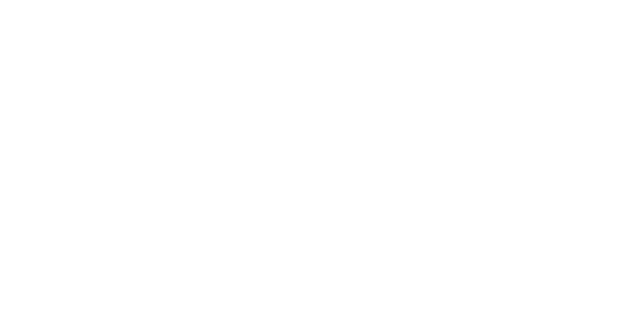
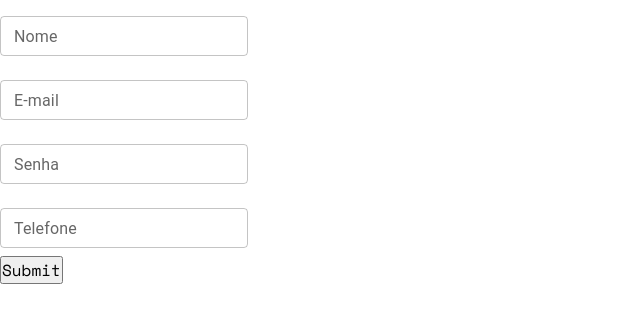
Before and after one commit to rodhardt/dihome-capstone-q2g2, a React (Create React App) app: page /registrar in a window 1280 px wide. Shown: the top 322 px of the page, without its empty margins (0-640 px from the left). Built offline with nearby package versions, Linux system fonts and the light colour scheme.

Commit message:
feat: login and register logic were implemented

```diff
--- a/package.json
+++ b/package.json
@@ -3,7 +3,12 @@
   "version": "0.1.0",
   "private": true,
   "dependencies": {
+    "@emotion/react": "^11.5.0",
+    "@emotion/styled": "^11.3.0",
     "@hookform/resolvers": "^2.8.3",
+    "@material-ui/core": "^5.0.0-beta.5",
+    "@material-ui/icons": "^4.11.2",
+    "@material-ui/styled-engine-sc": "^5.0.0-beta.5",
     "@testing-library/jest-dom": "^5.11.4",
     "@testing-library/react": "^11.1.0",
     "@testing-library/user-event": "^12.1.10",
--- a/src/pages/LoginPage/index.tsx
+++ b/src/pages/LoginPage/index.tsx
@@ -1,7 +1,80 @@
 import { LoginPageStyled } from "./styles";
+import { yupResolver } from "@hookform/resolvers/yup";
+import * as yup from "yup";
+import { useForm } from "react-hook-form";
+import { TextField } from "@material-ui/core";
+import { useAuth } from "../../providers/Authentication";
 
-function LoginPage() {
-  return <LoginPageStyled>LoginPage</LoginPageStyled>;
+interface UserSignInData {
+  email: string;
+  password: string;
 }
 
+const LoginPage = () => {
+  const formSchema = yup.object().shape({
+    email: yup
+      .string()
+      .required("Informe seu nome")
+      .min(5, "Mínimo de 5 caracteres"),
+    password: yup
+      .string()
+      .required("Senha necessária")
+      .min(8, "Mínimo de 8 caracteres")
+      .matches(
+        /^(?=.*\d)(?=.*[a-z])(?=.*[$*&@#])[0-9a-zA-Z$*&@#]{8,}$/,
+        "Deve contert no mínimo um número, uma letra e um caractere especial."
+      ),
+  });
+
+  const {
+    register,
+    handleSubmit,
+    formState: { errors },
+  } = useForm({ resolver: yupResolver(formSchema) });
+
+  const { signIn } = useAuth();
+
+  const handleForm = (userSignInData: UserSignInData) => {
+    signIn(userSignInData);
+  };
+
+  return (
+    <>
+      <LoginPageStyled>
+        <div>
+          <form className="form_register" onSubmit={handleSubmit(handleForm)}>
+            <div>
+              <TextField
+                label="E-mail"
+                margin="normal"
+                variant="outlined"
+                size="small"
+                color="primary"
+                {...register("email")}
+                error={!!errors.email}
+                helperText={errors.email?.message}
+              />
+            </div>
+            <div>
+              <TextField
+                label="Senha"
+                margin="normal"
+                variant="outlined"
+                size="small"
+                color="primary"
+                {...register("password")}
+                error={!!errors.password}
+                helperText={errors.password?.message}
+              />
+            </div>
+            <div>
+              <button type="submit">Submit</button>
+            </div>
+          </form>
+        </div>
+      </LoginPageStyled>
+    </>
+  );
+};
+
 export default LoginPage;
--- /dev/null
+++ b/src/pages/RegisterPage/index.tsx
@@ -0,0 +1,110 @@
+import { RegisterPageStyled } from "./styles";
+import { yupResolver } from "@hookform/resolvers/yup";
+import * as yup from "yup";
+import { useForm } from "react-hook-form";
+import { TextField } from "@material-ui/core";
+import { useAuth } from "../../providers/Authentication";
+import { UserData } from "../../assets/Types/user";
+
+const RegisterPage = () => {
+  const formSchema = yup.object().shape({
+    name: yup.string().required("Informe seu e-mail.").email("E-mail inválido"),
+    email: yup
+      .string()
+      .required("Informe seu nome")
+      .min(5, "Mínimo de 5 caracteres"),
+    password: yup
+      .string()
+      .required("Senha necessária")
+      .min(8, "Mínimo de 8 caracteres")
+      .matches(
+        /^(?=.*\d)(?=.*[a-z])(?=.*[$*&@#])[0-9a-zA-Z$*&@#]{8,}$/,
+        "Deve contert no mínimo um número, uma letra e um caractere especial."
+      ),
+    phone: yup.string().required("Informe seu telefone"),
+  });
+
+  const {
+    register,
+    handleSubmit,
+    formState: { errors },
+  } = useForm({ resolver: yupResolver(formSchema) });
+
+  const { registerUser } = useAuth();
+
+  const handleForm = (userData: UserData) => {
+    const newUser = {
+      ...userData,
+      consultant: false,
+      advertised_properties: [],
+      saved_properties: [],
+      signed_plan: "none",
+    };
+    registerUser(newUser);
+  };
+
+  return (
+    <>
+      <RegisterPageStyled>
+        <div>
+          <form className="form_register" onSubmit={handleSubmit(handleForm)}>
+            <div>
+              <TextField
+                label="Nome"
+                margin="normal"
+                variant="outlined"
+                size="small"
+                color="primary"
+                {...register("name")}
+                error={!!errors.name}
+                helperText={errors.name?.message}
+              />
+            </div>
+            <div>
+              <TextField
+                label="E-mail"
+                margin="normal"
+                variant="outlined"
+                size="small"
+                color="primary"
+                {...register("email")}
+                error={!!errors.email}
+                helperText={errors.email?.message}
+              />
+            </div>
+            <div>
+              <TextField
+                label="Senha"
+                margin="normal"
+                variant="outlined"
+                size="small"
+                color="primary"
+                {...register("password")}
+                error={!!errors.password}
+                helperText={errors.password?.message}
+              />
+            </div>
+            <div>
+              <TextField
+                label="Telefone"
+                margin="normal"
+                variant="outlined"
+                size="small"
+                color="primary"
+                {...register("phone")}
+                error={!!errors.phone}
+                helperText={errors.phone?.message}
+              />
+            </div>
+
+            <div>
+              <button type="submit">Submit</button>
+            </div>
+          </form>
+        </div>
+      </RegisterPageStyled>
+    </>
+  );
+};
+
+export default RegisterPage;
--- /dev/null
+++ b/src/pages/RegisterPage/styles.ts
@@ -0,0 +1,3 @@
+import styled from "styled-components";
+
+export const RegisterPageStyled = styled.main``;
--- a/src/providers/Authentication/index.tsx
+++ b/src/providers/Authentication/index.tsx
@@ -43,9 +43,9 @@ export const AuthProvider = ({ children }: AuthProviderProps) => {
     }
   };
 
-  const signIn = (UserSignInData: UserSignInData) => {
+  const signIn = (userSignInData: UserSignInData) => {
     api
-      .post("/signin", UserSignInData)
+      .post("/signin", userSignInData)
       .then((response) => {
         localStorage.setItem("@dihome:token", response.data.accessToken);
         setAuthToken(response.data.accessToken);
--- a/src/routes/index.tsx
+++ b/src/routes/index.tsx
@@ -6,6 +6,7 @@ import LoginPage from "../pages/LoginPage";
 import PayPage from "../pages/PayPage";
 import Profile from "../pages/Profile";
 import PropertyPage from "../pages/PropertyPage";
+import RegisterPage from "../pages/RegisterPage";
 
 function Routes() {
   return (
@@ -15,6 +16,9 @@ function Routes() {
       </Route>
       <Route path="/login">
         <LoginPage />
+      </Route>
+      <Route path="/registrar">
+        <RegisterPage />
       </Route>
       <Route path="/imoveis">
         <Dashboard />
```
Also changed, not shown: 2 other files (tests, documents, lock files or other folders).
